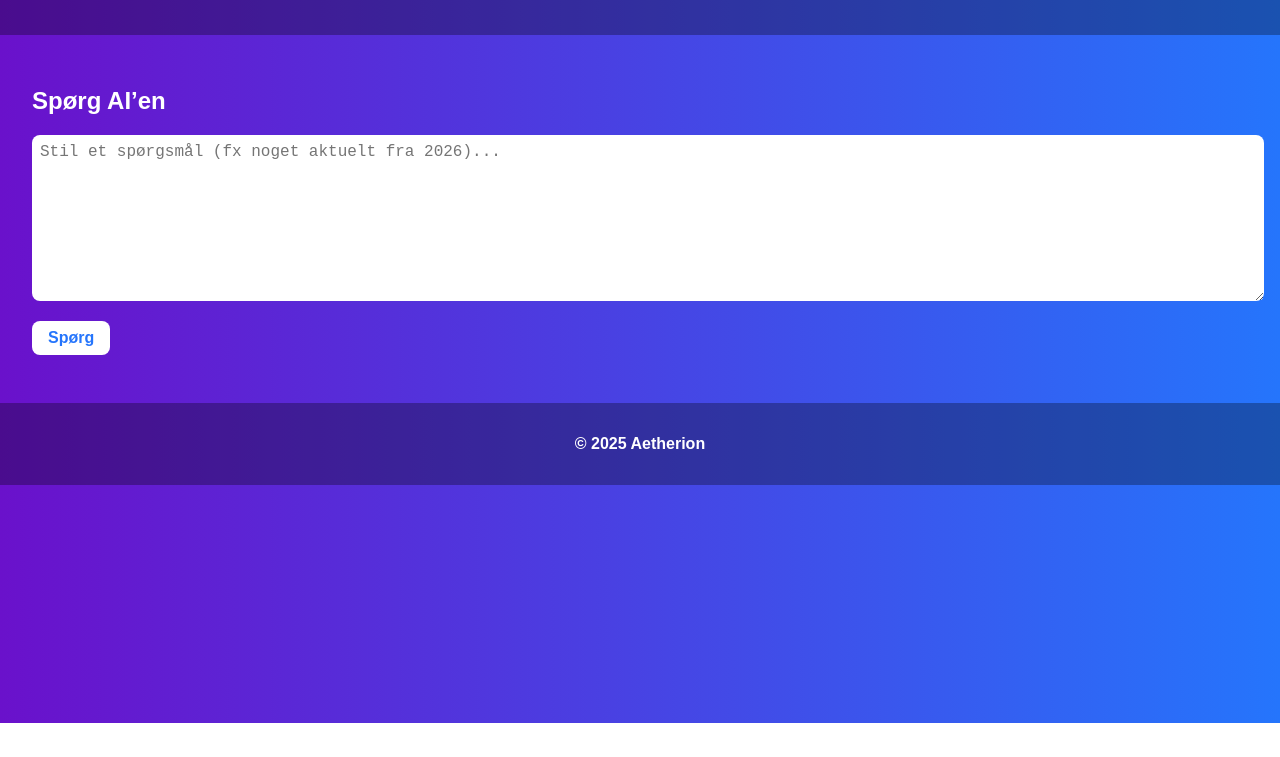
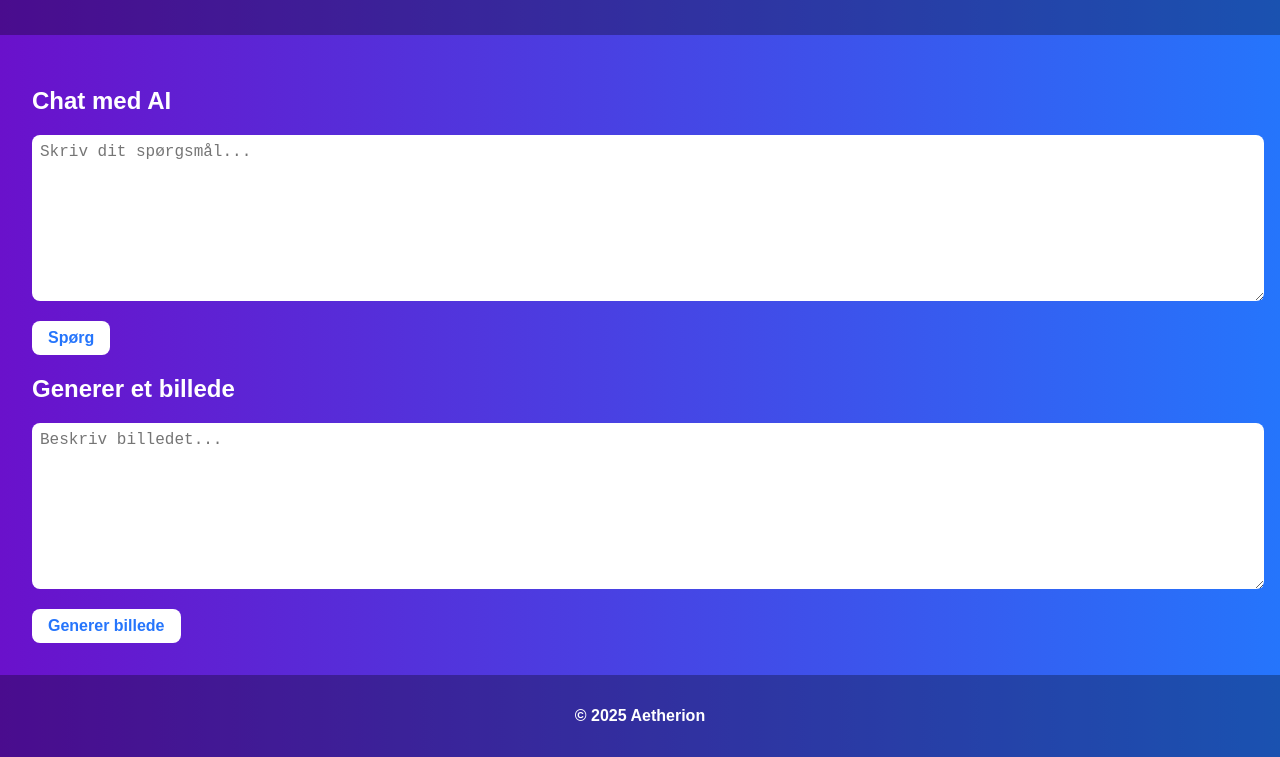
Before and after one commit to aliemad201113-gif/ai-website, a website: page public/index.html in a window 1280 px wide. Shown: the part 77-834 px from the top of the page. Before the commit the page ends 800 px from the top, so only its background shows below. Drawn offline with Linux system fonts and the light colour scheme.

Commit message:
Update index.html

```diff
--- a/public/index.html
+++ b/public/index.html
@@ -13,17 +13,20 @@
 </header>
 
 <main>
+  <!-- CHAT -->
   <section>
-      <h2>Spørg AI’en</h2>
+    <h2>Chat med AI</h2>
+    <textarea id="userInput" placeholder="Skriv dit spørgsmål..."></textarea>
+    <button id="analyzeBtn">Spørg</button>
+    <div id="output"></div>
+  </section>
 
-      <textarea
-        id="userInput"
-        placeholder="Stil et spørgsmål (fx noget aktuelt fra 2026)..."
-      ></textarea>
-
-      <button id="analyzeBtn">Spørg</button>
-
-      <div id="output"></div>
+  <!-- IMAGE -->
+  <section>
+    <h2>Generer et billede</h2>
+    <textarea id="imagePrompt" placeholder="Beskriv billedet..."></textarea>
+    <button id="generateBtn">Generer billede</button>
+    <div id="imageOutput"></div>
   </section>
 </main>
 
```
Lines whose indentation alone changed are shown as unchanged.
